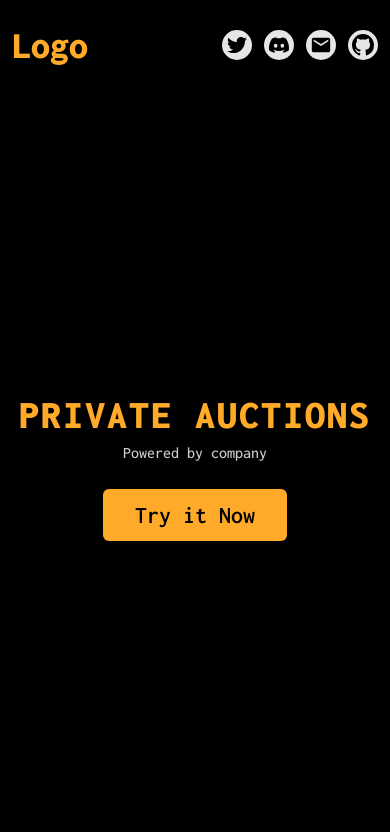
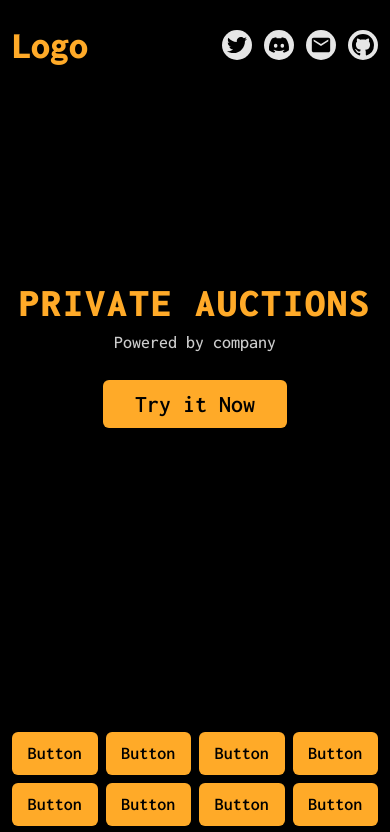
Before and after one commit to gulnabi-afridi/nalin-project, a Next.js app: page / in a window 390 px wide. Shown: the top 832 px of the page. Built offline with nearby package versions, Linux system fonts and the light colour scheme.

Commit message:
updated herosection

```diff
--- a/components/Home/HeroSection.tsx
+++ b/components/Home/HeroSection.tsx
@@ -1,21 +1,33 @@
 import React from "react";
+import { Link as ScrollLink } from "react-scroll";
 
 const HeroSection = () => {
   return (
-    <div className="w-full">
-      <div className="w-full max-w-[1280px] m-auto sm:gap-4 gap-1 md:px-4 px-3 h-[calc(100vh-90px)] flex flex-col justify-center items-center">
+    <div className="w-full flex">
+      <div className="w-full max-w-[1280px] m-auto sm:gap-4 gap-1 md:px-4 px-3 h-[calc(100vh-90px)] flex flex-col justify-center sm:mt-0 -mt-28 items-center">
         {/* title -------->  */}
         <p className="text-[40px] leading-[43px] sm:text-[50px] md:text-[68px] text-center sm:leading-14 md:leading-16 uppercase font-black text-yellow-main font-incon tracking-wider">
           PRIVATE AUCTIONS
         </p>
         {/* Powered by ------> */}
-        <p className="text-white/80 text-[16px] sm:text-[26px] md:text-[30px] font-incon font-medium">
+        <p className="text-white/80 text-[18px] sm:text-[26px] md:text-[30px] font-incon font-medium">
           Powered by company
         </p>
         {/* try it now button ------> */}
-        <button className="mt-5 text-[24px] text-black font-incon font-semibold tracking-normal hover:opacity-80 bg-yellow-main px-8 py-2 rounded-md">
+        <ScrollLink
+          to="formButtonSection"
+          spy={true}
+          smooth={true}
+          hashSpy={true}
+          offset={0}
+          duration={800}
+          isDynamic={true}
+          ignoreCancelEvents={false}
+          spyThrottle={500}
+          className="mt-5 cursor-pointer text-[24px] text-black font-incon font-semibold tracking-normal hover:opacity-80 bg-yellow-main px-8 py-[6px] sm:py-2 rounded-md"
+        >
           Try it Now
-        </button>
+        </ScrollLink>
       </div>
     </div>
   );
```
